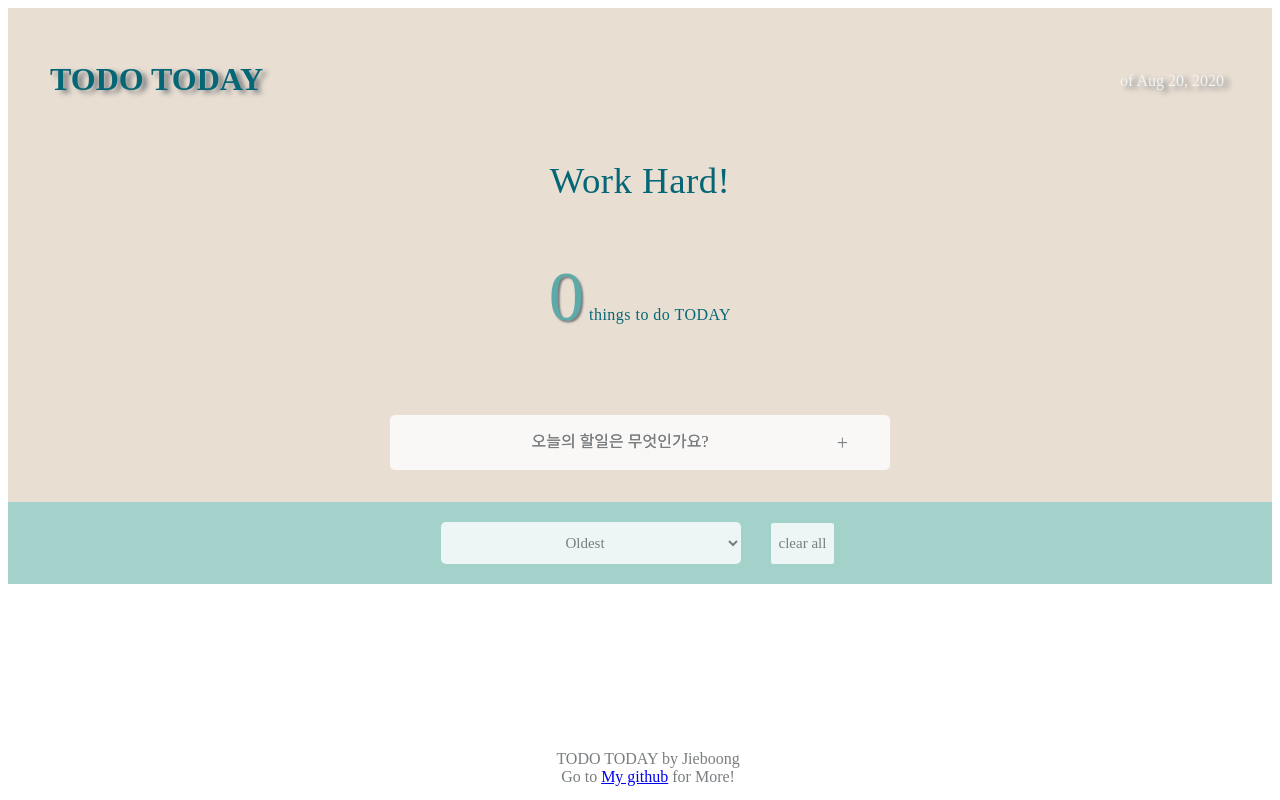
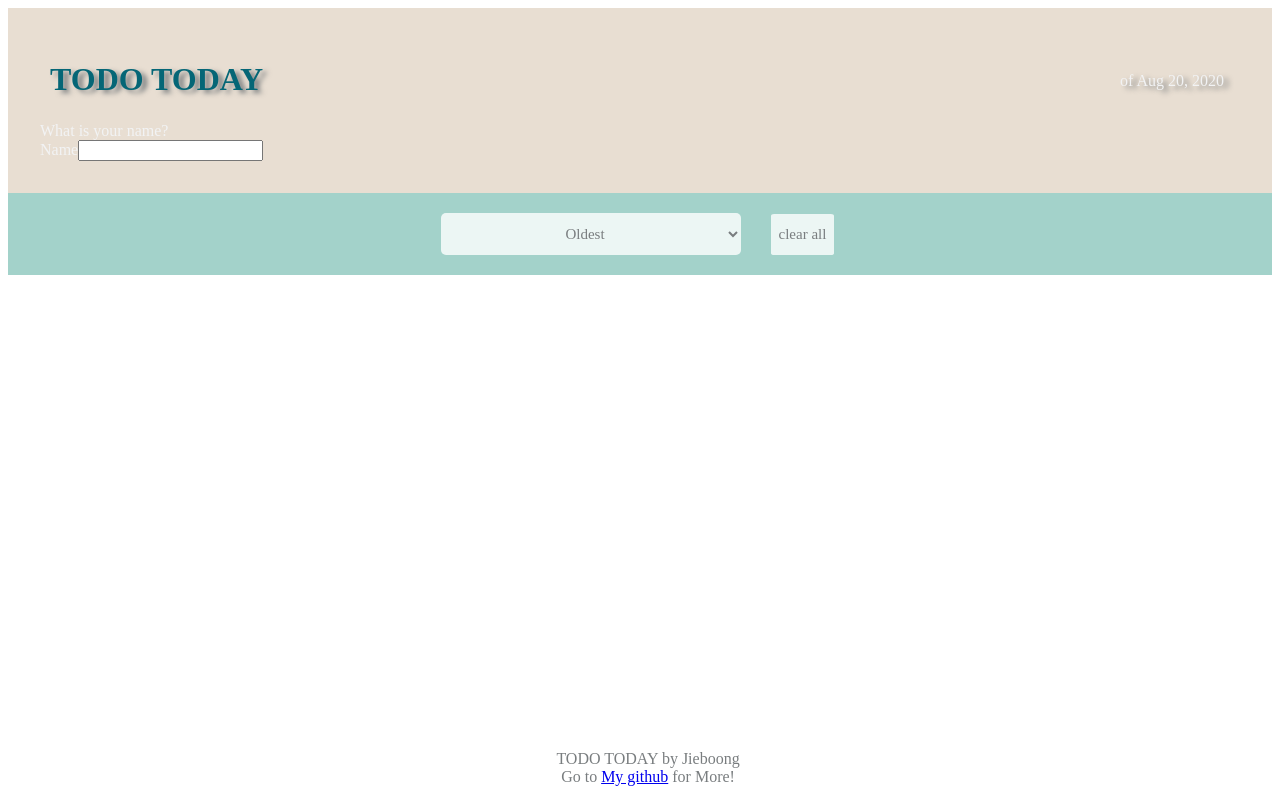
Before and after one commit to Jieboong/TodoList, a Vue app: page / in a window 1280 px wide. Built offline with nearby package versions, Linux system fonts and the light colour scheme; a web font is replaced by a local one.

Commit message:
user name 입력

```diff
--- a/src/App.vue
+++ b/src/App.vue
@@ -1,8 +1,14 @@
 <template>
   <div id="app"><div id = "top">
       <TodoHeader />
-      <TodoTitle v-bind:propsdata ="leftCount"/>
+      <div v-if ="userName">
+      <TodoTitle v-bind:propsCount ="leftCount"
+                v-bind:propsName = "userName"/>
       <TodoInput v-on:addItem="addOneItem"/>
+      </div>
+      <div v-else>
+        <TodoHello v-on:addName="addUserName"/>
+      </div>
     </div><div id = "bottom">
       <TodoController v-on:clearAll ="clearAllItems"
                       v-on:sortItem="sortAllItem"/>
@@ -20,6 +26,7 @@ import TodoHeader from "./components/TodoHeader";
 import TodoController from "./components/TodoController";
 import TodoFooter from "./components/TodoFooter";
 import TodoInput from "./components/TodoInput";
+import TodoHello from "./components/TodoHello";
 import TodoList from "./components/TodoList";
 import TodoTitle from "./components/TodoTitle";
 import getDate from './assets/getDate.js';
@@ -30,6 +37,7 @@ export default {
     TodoHeader,
     TodoTitle,
     TodoInput,
+    TodoHello,
     TodoController,
     TodoList,
     TodoFooter
@@ -37,13 +45,16 @@ export default {
   data() {
     return {
       todoItems: [],
-      leftCount:0
+      leftCount:0,
+      userName : ''
     }
   },
   created() {
+    this.userName = localStorage.getItem("userName");
+
     if (localStorage.length > 0) {
       for(let i = 0 ; i <localStorage.length; i++) {
-        if(localStorage.key(i) !== "loglevel:webpack-dev-server"){
+        if(localStorage.key(i) !== ("loglevel:webpack-dev-server" || "userName")){
           let getitem = JSON.parse(localStorage.getItem(localStorage.key(i)));
           this.todoItems.push(
             getitem
@@ -71,7 +82,7 @@ export default {
       this.leftCount++;
     },
     removeOneItem(todoItem, index) {
-      localStorage.removeItem(todoItem,index);
+      localStorage.removeItem(todoItem.item);
       this.todoItems.splice(index,1);
       this.leftCount--;
     },
@@ -99,7 +110,7 @@ export default {
         return b.time-a.time;
       });
     },
-    sortTodAtoZ() {
+    sortTodoAtoZ() {
       this.todoItems.sort(function(a,b) {
         return a.item-b.item;
       })
@@ -111,9 +122,12 @@ export default {
       if (selectedSort.value === "date-desc"){
         this.sortTodoOldest();
       }
-      if (selectedSort.valu === "name-asc") {
+      if (selectedSort.value === "name-asc") {
         this.sortTodoAtoZ();
       }
+    },
+    addUserName(userName){
+      this.userName= userName;
     }
   },
   mounted(){
--- /dev/null
+++ b/src/components/TodoHello.vue
@@ -0,0 +1,22 @@
+<template>
+<div>
+    <div class="hello"> What is your name?</div>
+    <label for ="user_name">Name</label>
+    <input type="text" id = "user_name" v-model="userName" v-on:keyup.enter="addUserName">
+</div>
+</template>
+
+<script>
+export default{
+    data() {
+        return {
+            userName: ""
+        };
+    },
+    methods: {
+        addUserName() {
+            this.$emit("addName",this.userName);
+        }
+    }
+}
+</script>
--- a/src/components/TodoList.vue
+++ b/src/components/TodoList.vue
@@ -31,7 +31,8 @@ export default {
     methods:{
         toggleComplete(todoItem) {
             this.$emit("toggleItem",todoItem);
-        },
+
+      },
         removeTodo(todoItem, index){
             this.$emit("removeItem",todoItem,index);
         }
--- a/src/components/TodoTitle.vue
+++ b/src/components/TodoTitle.vue
@@ -1,8 +1,8 @@
 <template>
   <div class = "title">
-      <p class ="title__message">{{message}}</p>
+      <p class ="title__message">{{'Hello  '+userName}} <br><br>{{message}}</p>"
       <p class = "title__task">
-          <span class="title__task-total">{{propsdata}}</span>
+          <span class="title__task-total">{{propsCount}}</span>
           things to do TODAY
       </p>
   </div>
@@ -13,8 +13,9 @@ export default {
     data() {
         return {
             message: "Work Hard!",
+            userName : this.propsName
         }
     },
-    props: ["propsdata"],
+    props: ["propsCount","propsName"],
 }
 </script>
```
